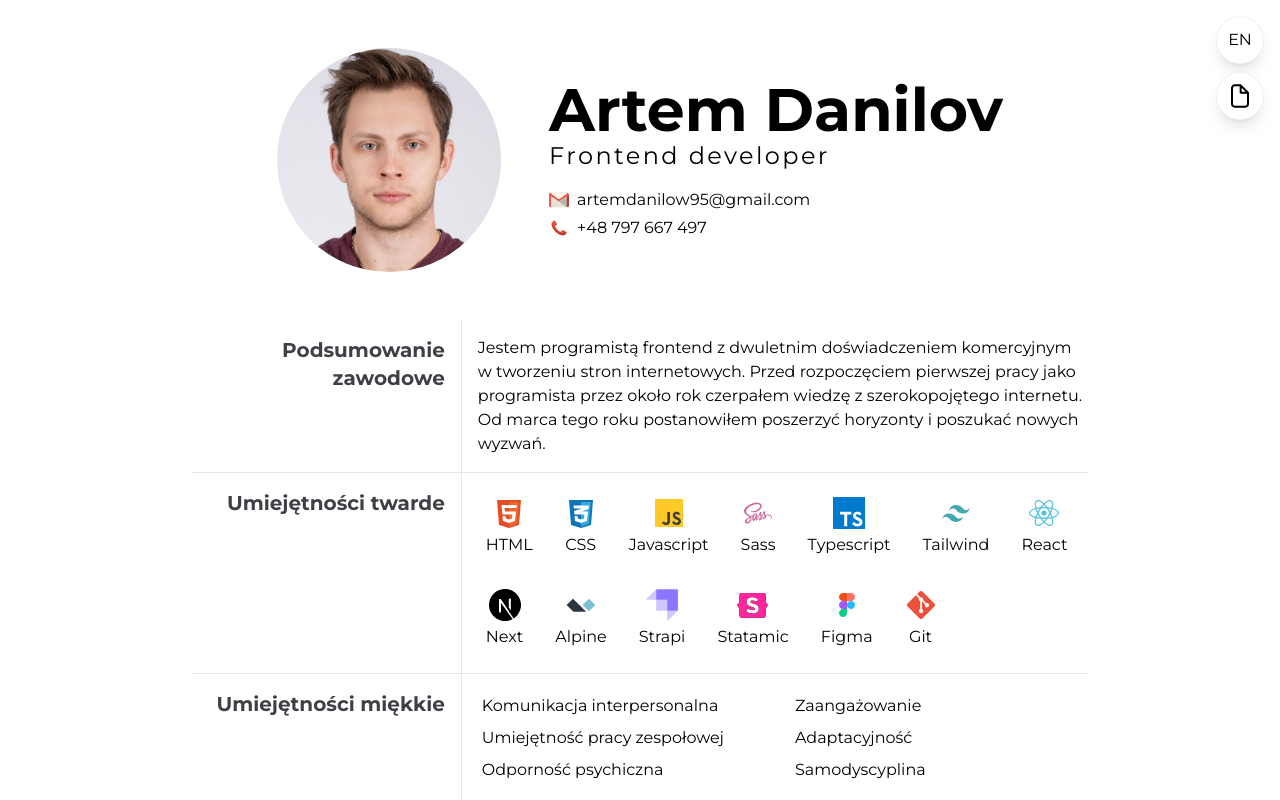
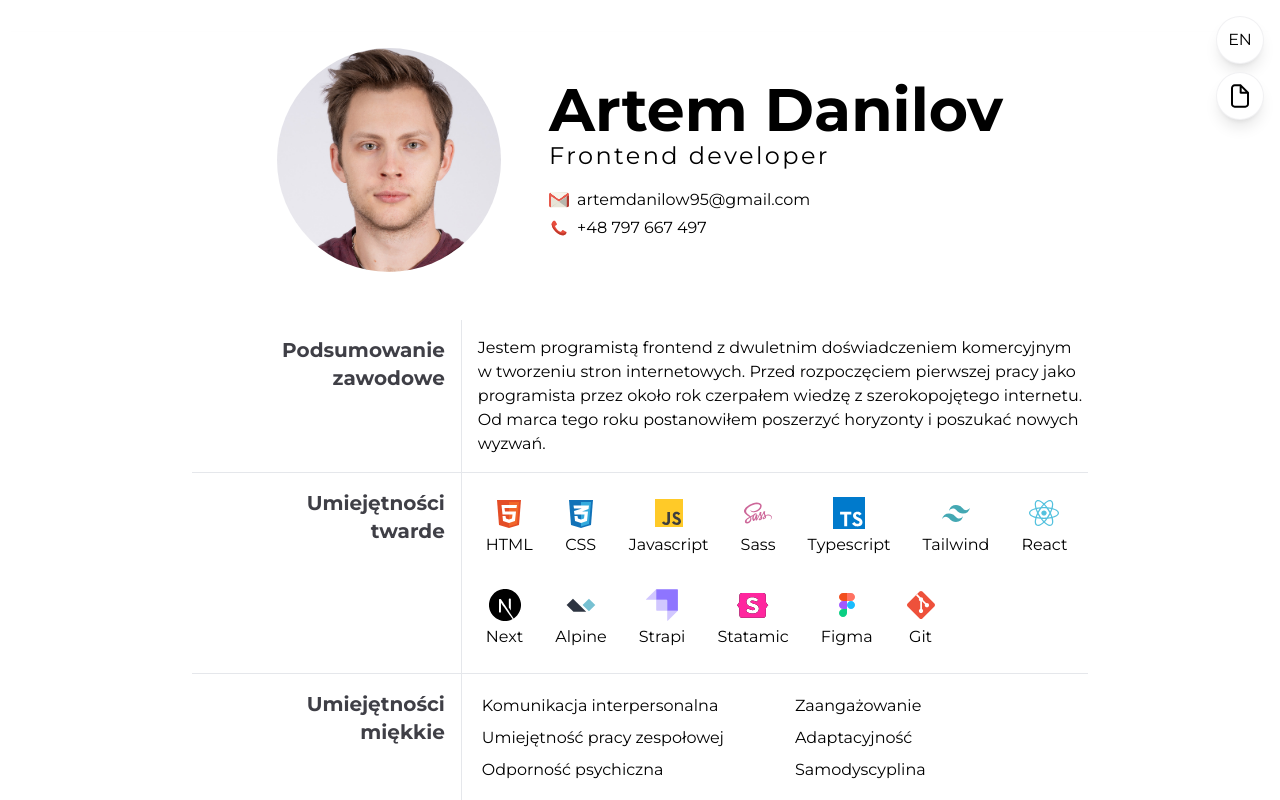
Before and after one commit to ArtemDanilov/CV, a React (Create React App) app: page / in a window 1280 px wide. Shown: the top 800 px of the page. Built offline with nearby package versions, Linux system fonts and the light colour scheme; a web font is replaced by a local one.

Commit message:
Add min-width to section heading

```diff
--- a/src/components/Container.jsx
+++ b/src/components/Container.jsx
@@ -10,7 +10,7 @@ const Container = ({ children, title, className = "" }) => {
       `}
     >
       <div className="w-full pt-4 pb-2 mb-4 col-start-1 col-end-2 border-b md:pb-4 md:mb-0 md:border-0 print:mb-0 print:pb-4 print:border-0">
-        <h2 className="text-xl font-bold font-sans text-zinc-700 mr-4 md:text-right print:text-right">
+        <h2 className="text-xl font-bold font-sans text-zinc-700 mr-4 md:text-right print:text-right md:w-min md:ml-auto">
           {title}
         </h2>
       </div>
```
